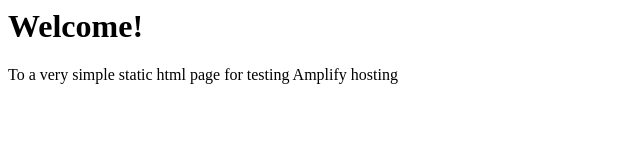
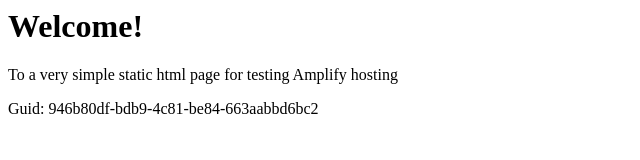
Before and after one commit to aws-aemilia-cmh/Github-PR-Commit-Integration-Test-DoNotTouch-GitHubAutoBuildCanaryTest-v1-preprod-us-east-2, a website: page src/index.html in a window 1280 px wide. Shown: the whole page, without its empty margins (0-640 px from the left). Drawn offline with Linux system fonts and the light colour scheme.

Commit message:
commit from integ tests

```diff
--- a/src/index.html
+++ b/src/index.html
@@ -1,3 +1,5 @@
+
+
 <html lang="en">
 
 <head>
@@ -10,6 +12,6 @@
 <body>
     <h1>Welcome!</h1>
     <p>To a very simple static html page for testing Amplify hosting</p>
-</body>
+    <p>Guid: 946b80df-bdb9-4c81-be84-663aabbd6bc2</p></body>
 
 </html>
```
